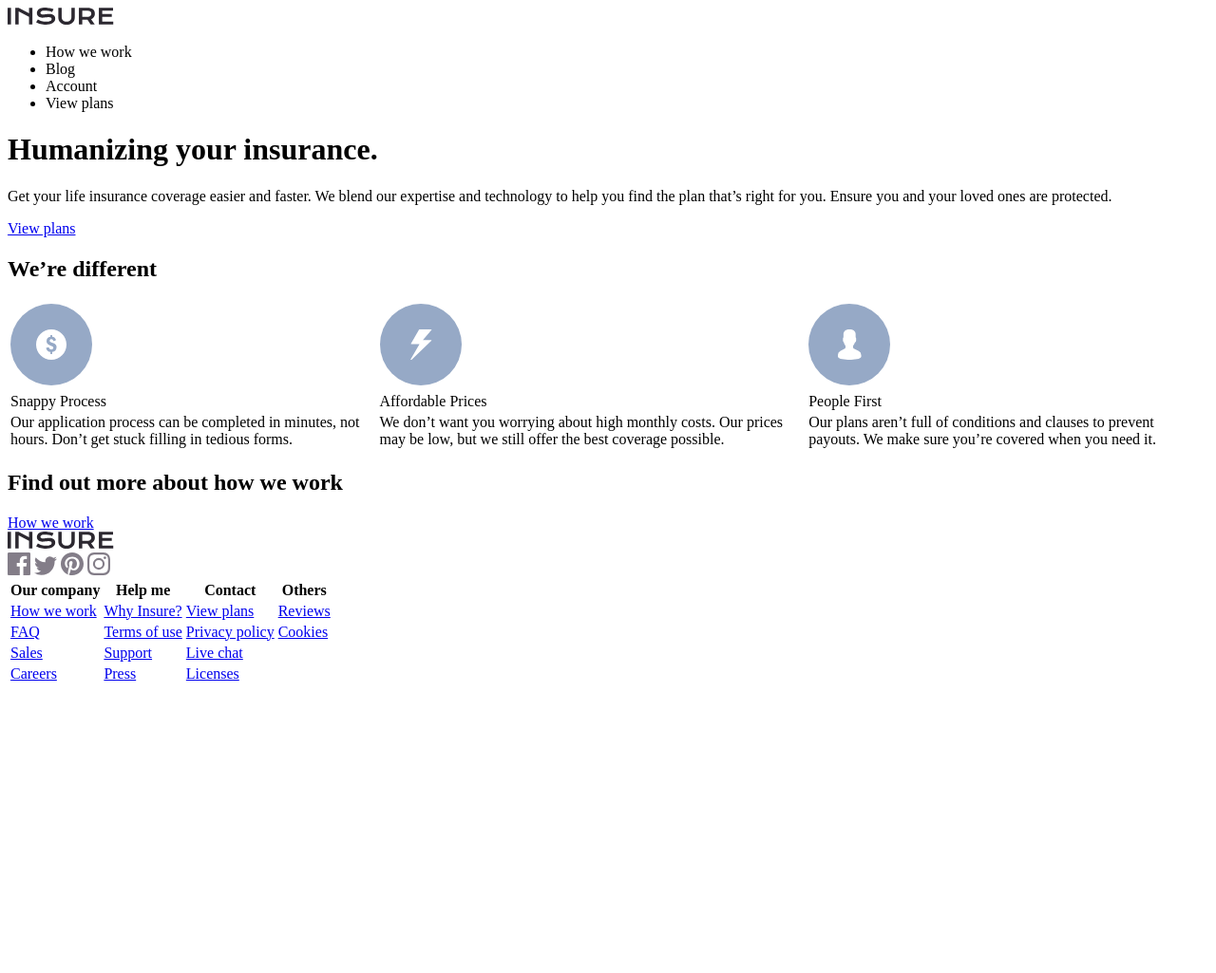
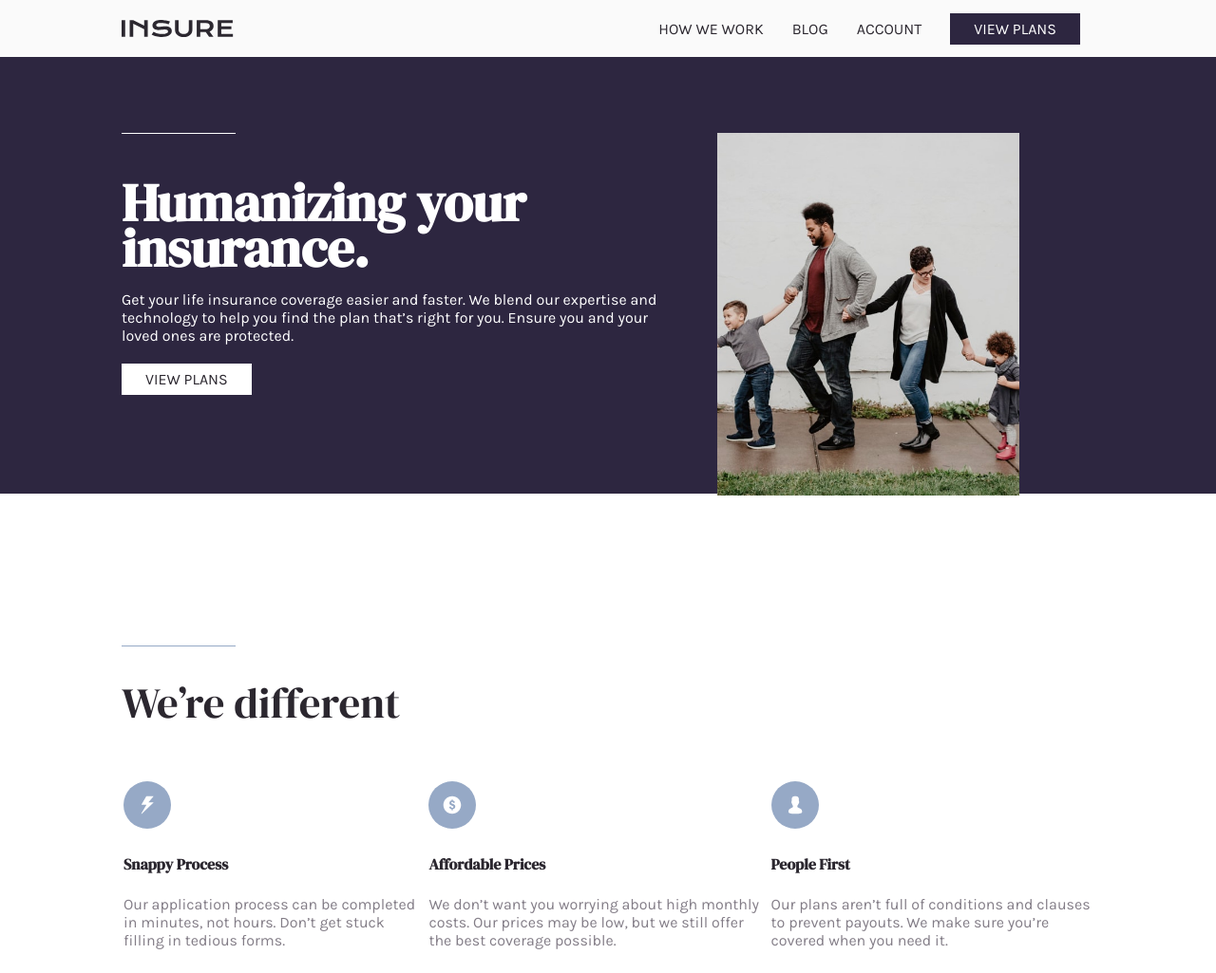
Before and after one commit to pauladeville/landing-page-insurance, a plain HTML site: page index.html in a window 1280 px wide. Shown: the top 1025 px of the page at 95% size. Before the commit the page ends 800 px from the top, so only its background shows below. Drawn offline with nearby package versions, Linux system fonts and the light colour scheme; files that its build step writes are made by us from their sources.

Commit message:
Layout almost complete

```diff
--- a/index.html
+++ b/index.html
@@ -4,22 +4,26 @@
   <meta charset="UTF-8">
   <meta name="viewport" content="width=device-width, initial-scale=1.0">
   <link rel="stylesheet" href="style.css">
+  <link href="https://fonts.googleapis.com/css2?family=DM+Serif+Display&family=Karla:wght@400;700&display=swap" rel="stylesheet">
   <title>Page d'accueil type - Assurances</title>
 
 </head>
 <body>
 
   <nav>
+    <div>
       <img src="images/logo.svg" alt="">
       <ul>
         <li>How we work</li>
         <li>Blog</li>
         <li>Account</li>
-      <li>View plans</li>
+        <li><span>View plans</span></li>
       </ul>
+    </div>
   </nav>
 
   <header>
+    <div>
       <h1>Humanizing your insurance.</h1>
       <p>
         Get your life insurance coverage easier and faster. We blend our expertise
@@ -27,20 +31,23 @@
         and your loved ones are protected.
       </p>
       <a href="#">View plans</a>
+    </div>
+    <img src="images/image-intro-desktop.jpg" alt="">
   </header>
 
   <section>
+    <div>
       <h2>We’re different</h2>
       <table>
         <tr>
+          <td><img src="images/icon-snappy-process.svg" alt=""></td>
           <td><img src="images/icon-affordable-prices.svg" alt=""></td>
-        <td><img src="images/icon-snappy-process.svg" alt=""></td>
           <td><img src="images/icon-people-first.svg" alt=""></td>
         </tr>
         <tr>
-        <td>Snappy Process</td>
-        <td>Affordable Prices</td>
-        <td>People First</td>
+          <th>Snappy Process</th>
+          <th>Affordable Prices</th>
+          <th>People First</th>
         </tr>
         <tr>
           <td>Our application process can be completed in minutes, not hours. Don’t get stuck filling in tedious forms.</td>
@@ -48,6 +55,7 @@
           <td>Our plans aren’t full of conditions and clauses to prevent payouts. We make sure you’re covered when you need it.</td>
         </tr>
       </table>
+    </div>
   </section>
 
   <aside>
@@ -58,11 +66,11 @@
   <footer>
     <div>
       <img src="images/logo.svg" alt="">
-      <div id="social-icons">
-        <img src="images/icon-facebook.svg" alt="">
-        <img src="images/icon-twitter.svg" alt="">
-        <img src="images/icon-pinterest.svg" alt="">
-        <img src="images/icon-instagram.svg" alt="">
+      <div>
+        <a href="#"><img src="images/icon-facebook.svg" alt=""></a>
+        <a href="#"><img src="images/icon-twitter.svg" alt=""></a>
+        <a href="#"><img src="images/icon-pinterest.svg" alt=""></a>
+        <a href="#"><img src="images/icon-instagram.svg" alt=""></a>
       </div>
     </div>
     <div>
--- a/style.scss
+++ b/style.scss
@@ -0,0 +1,198 @@
+//VARIABLES
+$dark-violet: hsl(256, 26%, 20%);
+$grayish-blue: hsl(216, 30%, 68%);
+$very-dark-violet: hsl(270, 9%, 17%);
+$dark-grayish-violet: hsl(273, 4%, 51%);
+$very-light-grey: hsl(0, 0%, 98%);
+
+$font-size: 16px;
+
+@mixin link-box ($bg-color, $font-color) {
+    display: inline-block;
+    background-color: $bg-color;
+    color:$font-color;
+    padding: 7px 25px;
+    text-align: center;
+    &:hover {
+        font-weight: 700;
+    }
+}
+
+@mixin line-above ($color) {
+    &::before {
+        content: "";
+        position: absolute;
+        top: 0px;
+        width: 120px;
+        border-top: solid $color 1px;
+    }
+}
+
+* {
+    margin: 0;
+    padding: 0;
+}
+
+body {
+    font-family: "Karla";
+    color: $very-dark-violet;
+    font-size: $font-size;
+}
+
+a, li {
+    text-decoration: none;
+    text-transform: uppercase;
+}
+
+h1, h2, section h2, section th, aside h2 {
+    font-family: "DM Serif Display";
+}
+
+nav, footer {
+    background-color: $very-light-grey;
+}
+
+header, aside {
+    background-color: $dark-violet;
+    color: white;
+}
+
+nav {
+    width: 100%;
+    div {
+        display: flex;
+        justify-content: space-between;
+        align-items: center;
+        width: 80%;
+        height: 60px;
+        margin: auto;
+    }
+    img {
+        width: 118px;
+        height: 18px;
+    }
+    ul {
+        list-style-type: none;
+        display: flex;
+        justify-content: space-between;
+        align-items: center;
+    }
+    li {
+        text-align: center;
+        display: inline-block;
+        padding: 15px;
+        span {
+            @include link-box($dark-violet, white)
+        }
+    }
+}
+
+header {
+    height: 300px;
+    padding: 80px 10% 80px 10%;
+    display: grid;
+    grid-template-columns: auto auto;
+    grid-column-gap: 50px;
+    div {
+        width: 100%;
+        position: relative;
+        h1 {
+            font-size: 3.5rem;
+            line-height: 3rem;
+            padding: 50px 0 20px 0;
+            @include line-above(white);
+        }
+        a {
+            @include link-box(white, $very-dark-violet);
+            margin-top: 20px;
+        }
+    }
+    img {
+        width: 80%;
+        min-width: 118px;
+    }
+}
+
+section {
+    padding-top: 160px;
+    div {
+        position: relative;
+    }
+    h2 {
+        padding: 30px 0;
+        width: 80%;
+        margin: auto;
+        font-size: 2.8rem;
+        font-weight: normal;
+        @include line-above($grayish-blue);
+    }
+    table {
+        width: 80%;
+        margin: auto;
+        text-align: left;
+        padding: 20px 0 20px 0;
+        img {
+            width: 50px;
+        }
+        th {
+            padding: 20px 0;
+            color: $very-dark-violet;
+        }
+        tr {
+            color: $dark-grayish-violet;
+            margin: 50px;
+        }
+    }
+}
+
+
+aside {
+    width: 73%;
+    margin: 80px auto;
+    padding: 30px 50px;
+    position: relative;
+    h2 {
+        width: 40%;
+        font-size: 2rem;
+        line-height: 2.5rem;
+        font-weight: normal;
+    }
+    a {
+        width: 120px;
+        @include link-box(white, $very-dark-violet);
+        position: absolute;
+        top: 50%;
+        right: 0;
+        transform: translate(-50%, -50%);
+    }
+}
+
+footer {
+    div {
+        width: 80%;
+        margin: auto;
+        padding: 30px 0 12px 0;
+    }
+    div:nth-child(1) {
+        display: flex;
+        justify-content: space-between;
+        align-items: center;
+        border-bottom: solid 1px $grayish-blue;
+        a {
+            width: 118px;
+            height: 18px;
+            :hover{
+                filter: brightness(50%);
+            }
+        }
+        div {
+            text-align: right;
+            margin: 0;
+            img {
+                padding: 0 5px;
+                width: 20px;
+                height: 20px;
+            }
+        }
+    }
+}
```
Also changed, not shown: style.css (added), 1 other file. Lines whose indentation alone changed are shown as unchanged.
